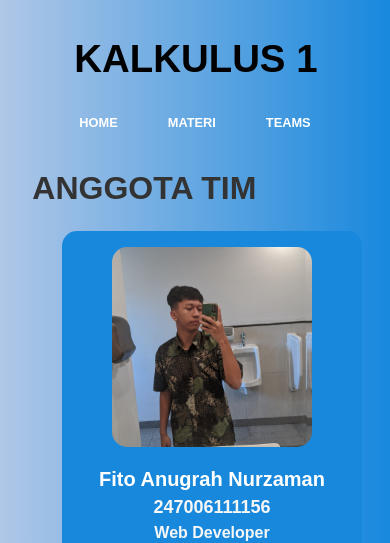
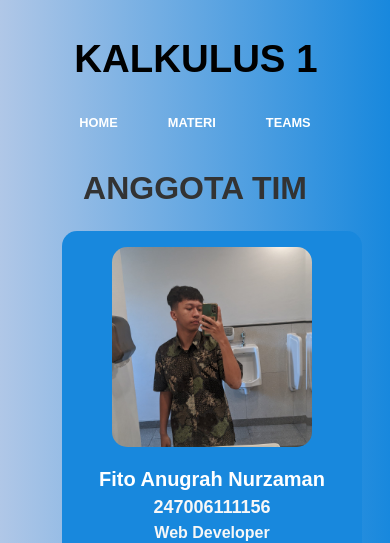
Before and after one commit to kalkulus-code/kalkulus-code.github.io, a plain HTML site: page about.html in a window 390 px wide. Shown: the top 543 px of the page. Drawn offline with Linux system fonts and the light colour scheme; files whose address does not match are found by name.

Commit message:
Add files via upload

```diff
--- a/assets/css/about.css
+++ b/assets/css/about.css
@@ -279,6 +279,7 @@ body::-webkit-scrollbar {
     .judul {
         position: relative;
         top: 230px;
+        right: 100px;
         font-size: 1em;
     }
 
@@ -388,7 +389,7 @@ body::-webkit-scrollbar {
         top: 150px;
     }
     .judul{
-        right: 13%;
+        right: 0;
     }
     .box{
         margin: 15px;
```
